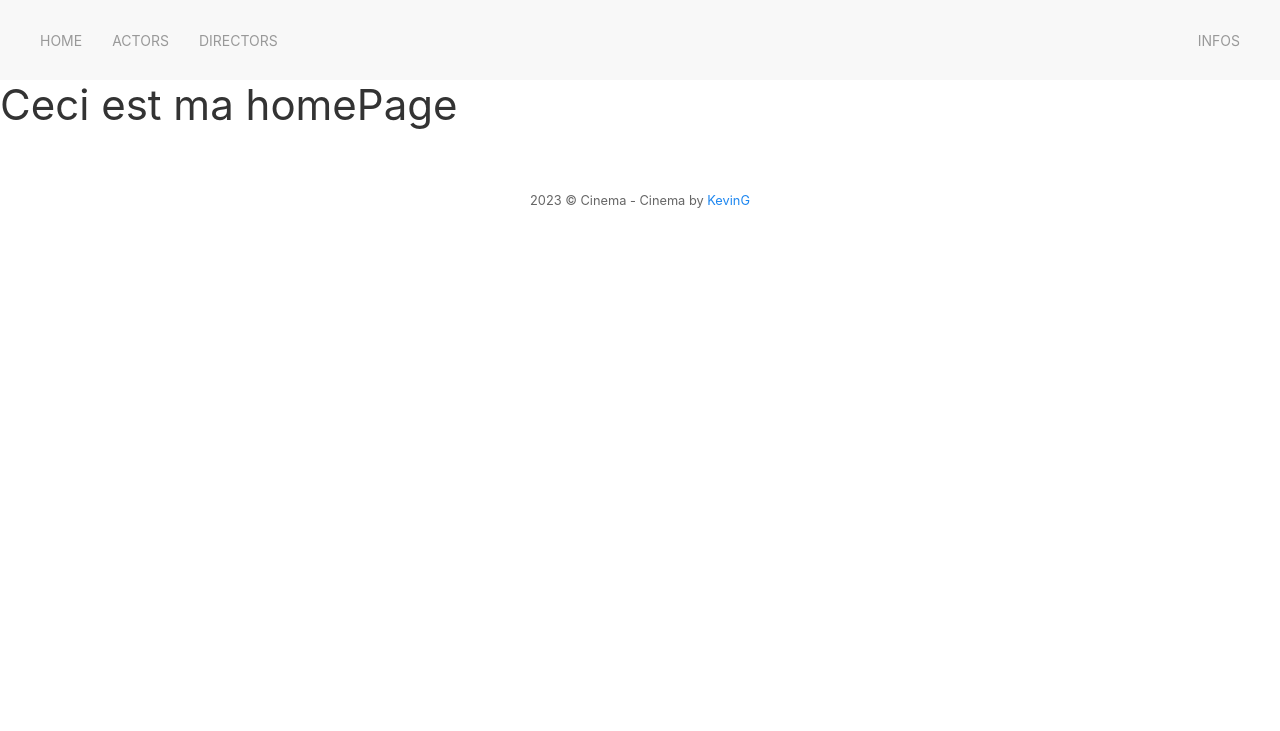
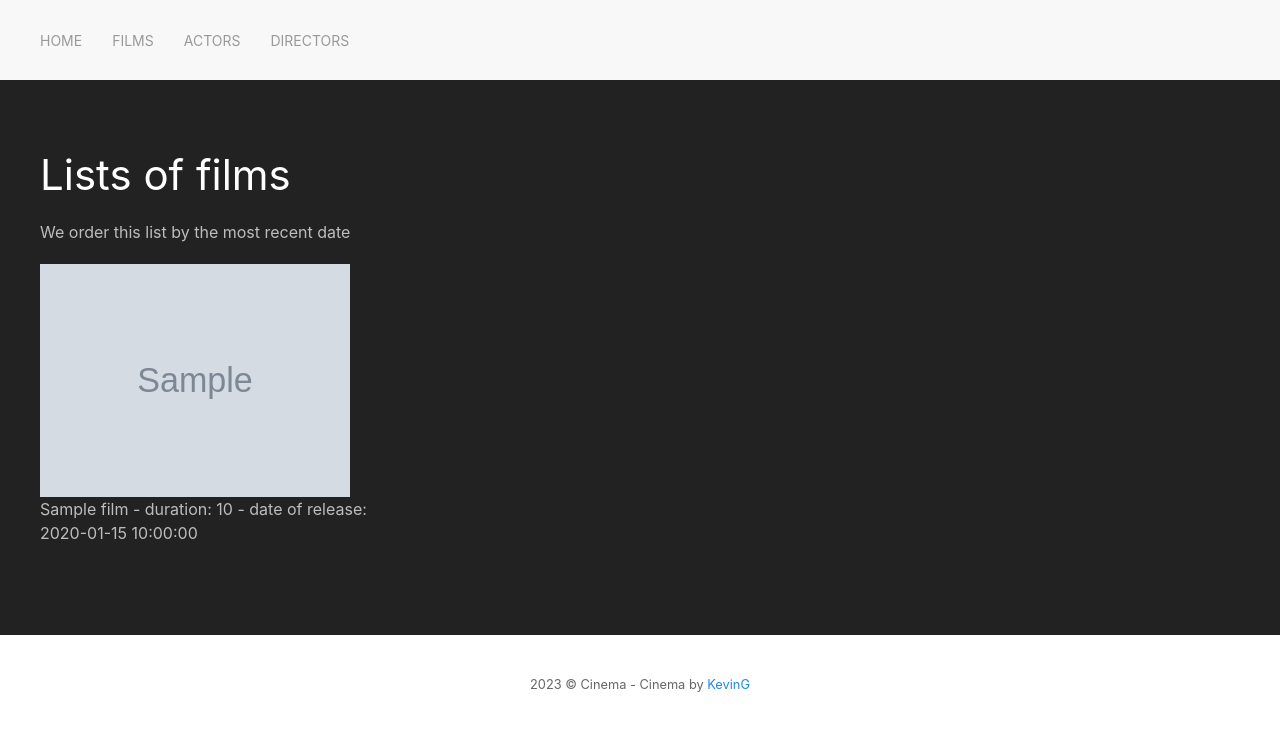
Before and after one commit to DenZaiyy/SQL_Cinema, a PHP site: template view/home/home.php in a window 1280 px wide. Shown: the top 731 px of the page. Run offline with PHP 8.4, Linux system fonts and the light colour scheme; the template is opened without the code that fills it: most values are stand-ins (such as "Sample title", 1, 10 or a date in 2020); grey boxes marked "Sample" are stand-in pictures; some libraries are stand-ins or nearby versions.

Commit message:
Adding 3 most recent films in homepage

```diff
--- a/view/home/home.php
+++ b/view/home/home.php
@@ -1,16 +1,32 @@
 <?php
-ob_start() //def :
+ob_start(); //def :
 ?>
 
-<h1>Ceci est ma homePage</h1>
+<div class="uk-section uk-section-secondary">
+    <div class="uk-container">
+        <h1>Lists of films</h1>
+        <p>We order this list by the most recent date</p>
 
+        <div class="uk-grid-match uk-child-width-1-3@m" uk-grid>
+            <?php
+            while ($film = $films->fetch()) { ?>
 
+                <figure>
+                    <img src="<?= $film["picture"] ?>" alt="picture of <?= $film["title"] ?>" style="height: auto; max-width: 310px;">
+                    <figcaption>
+                        <p><?= $film["title"] . " - duration: " . $film["duration"] . ' - date of release: ' .  $film["dateRealease"] ?></p>
+                    </figcaption>
+                </figure>
 
+            <?php }
+            ?>
+        </div>
 
+    </div>
+    <aside>
 
-
-
-
+    </aside>
+</div>
 
 
 
--- a/view/template.php
+++ b/view/template.php
@@ -22,13 +22,18 @@
                                 <a href="index.php">Home</a>
                             </li>
                             <li>
+                                <a href="index.php?action=listFilms">Films</a>
+                            </li>
+                            <li>
                                 <a href="index.php?action=listActors">Actors</a>
                             </li>
-                            <li><a href="index.php?action=listDirectors">Directors</a></li>
+                            <li>
+                                <a href="index.php?action=listDirectors">Directors</a>
+                            </li>
                         </ul>
 
                     </div>
-                    <div class="uk-navbar-right">
+                    <!-- <div class="uk-navbar-right">
 
                         <ul class="uk-navbar-nav">
                             <li>
@@ -46,7 +51,7 @@
                                 </div>
                             </li>
                         </ul>
-                    </div>
+                    </div> -->
 
                 </div>
             </div>
```
Also changed, not shown: controller/HomeController.php (+8 -0 lines).
